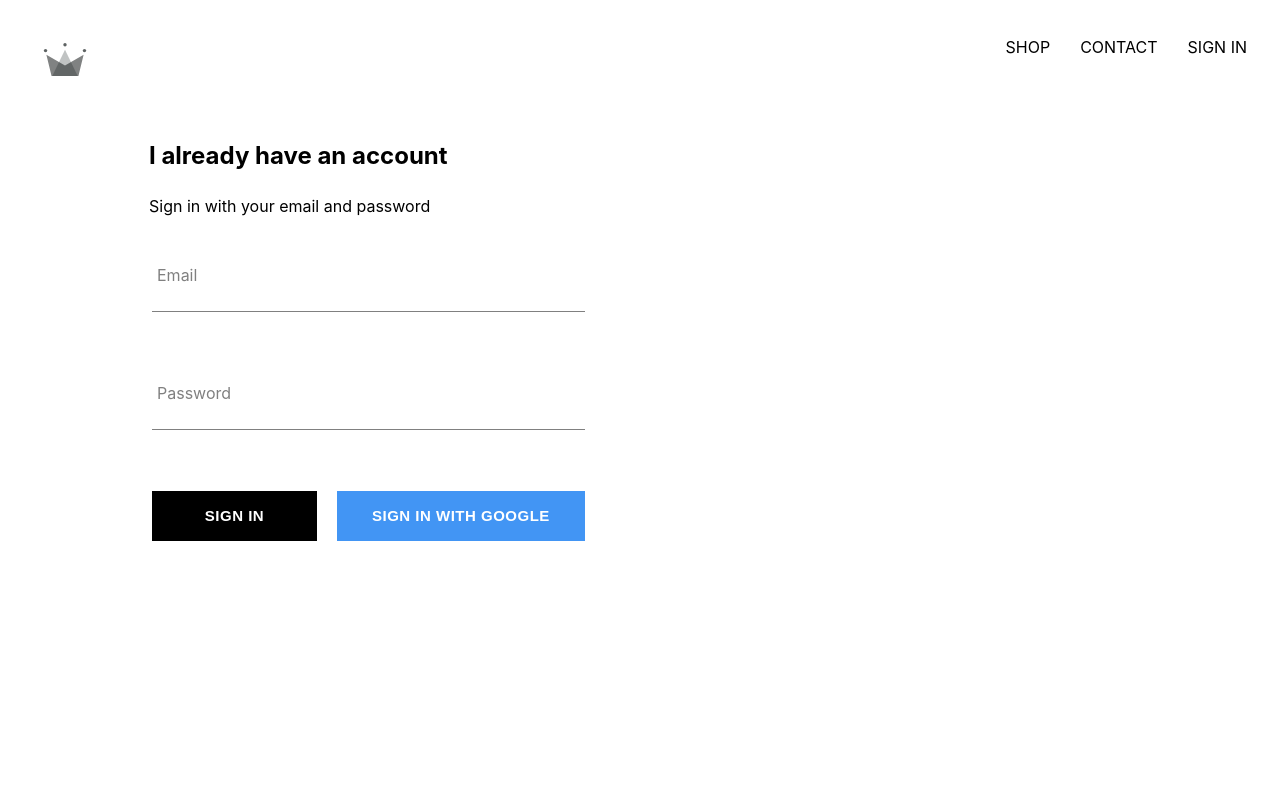
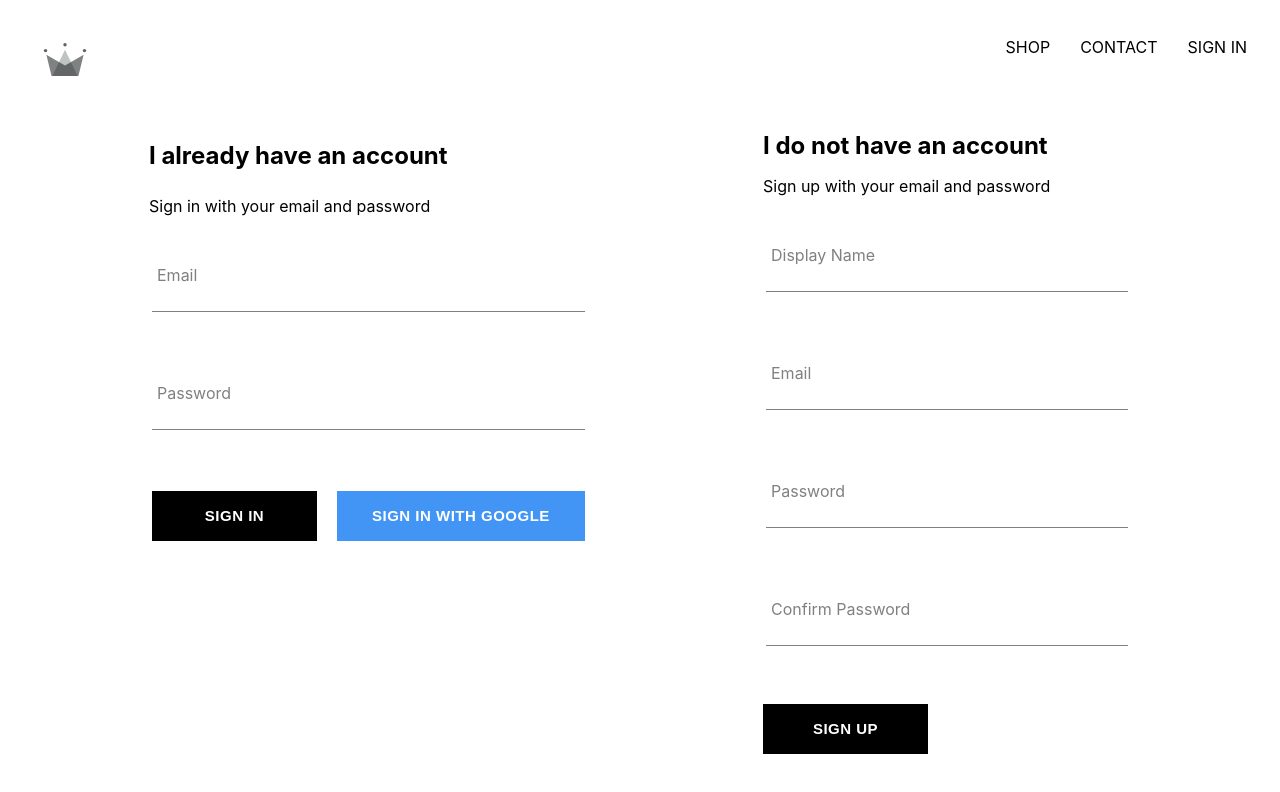
Before and after one commit to ARTtrz/crwn-clothing, a React (Create React App) app: page /signin in a window 1280 px wide. Shown: the top 792 px of the page. Built offline with nearby package versions, Linux system fonts and the light colour scheme; no server answers.

Commit message:
implemented firebase utlis

```diff
--- a/src/App.js
+++ b/src/App.js
@@ -9,7 +9,7 @@ import ShopPage from './pages/Shop/shop.component'
 import HomePage from './pages/Homepage/homepage.component'
 import Header from './components/Header/header.component';
 import SignInAndSignUpPage from './pages/Sign-in-and-sign-up/sign-in-and-sign-up.component';
-import { auth } from './firebase/firebase.utils'
+import { auth, createUserProfileDocument } from './firebase/firebase.utils'
 import React from 'react';
 
 
@@ -25,12 +25,26 @@ class App extends React.Component {
   unsubscribeFromAuth = null;
 
   componentDidMount() {
-    this.unsubscribeFromAuth = auth.onAuthStateChanged(user => {
-      this.setState({ currentUser: user });
+    this.unsubscribeFromAuth = auth.onAuthStateChanged(async userAuth => {
+      if (userAuth) {
+        const userRef = await createUserProfileDocument(userAuth);
 
-      console.log(user)
-    })
+        userRef.onSnapshot(snapShot => {
+          this.setState({
+            currentUser: {
+              id: snapShot.id,
+              ...snapShot.data()
+            }
+          });
+
+          console.log(this.state);
+        });
+      }
+
+      this.setState({ currentUser: userAuth });
+    });
   }
+
 
   componentWillUnmount() {
     this.unsubscribeFromAuth()
--- /dev/null
+++ b/src/components/Sign-up/sign-up.component.jsx
@@ -0,0 +1,108 @@
+import React from 'react';
+import FormInput from '../Form-input/form-input.component';
+import CustomButton from '../Custom-button/custom-button.component';
+import styles from './sign-up.module.scss'
+
+import { auth, createUserProfileDocument } from '../../firebase/firebase.utils';
+
+class SignUp extends React.Component {
+	constructor() {
+		super()
+
+
+		this.state = {
+			displayName: '',
+			email: '',
+			password: '',
+			confirmPassword: '',
+		}
+	}
+
+	handleSumbit = async event => {
+		event.preventDefault();
+
+		const { displayName, email, password, confirmPassword } = this.state;
+
+		if (password !== confirmPassword) {
+			alert("password don't match")
+			return;
+		}
+
+		try {
+			const { user } = await auth.createUserWithEmailAndPassword(email, password)
+
+			await createUserProfileDocument(user, { displayName });
+
+			this.setState(
+				{
+					displayName: '',
+					email: '',
+					password: '',
+					confirmPassword: '',
+				}
+			)
+		} catch (e) {
+			console.error(e);
+		}
+
+
+	}
+
+	handleChange = event => {
+		const { name, value } = event.target;
+
+		this.setState({ [name]: value });
+	}
+
+	render() {
+		const { displayName, email, password, confirmPassword } = this.state;
+		return (
+			<div className={styles.signUp}>
+				<h2 className={styles.title}>I do not have an account</h2>
+				<span>Sign up with your email and password</span>
+
+				<form className={styles.signUpForm} onSubmit={this.handleSumbit}>
+					<FormInput
+						type='text'
+						name='displayName'
+						value={displayName}
+						onChange={this.handleChange}
+						label='Display Name'
+						required
+					/>
+					<FormInput
+						type='email'
+						name='email'
+						value={email}
+						onChange={this.handleChange}
+						label='Email'
+						required
+					/>
+					<FormInput
+						type='password'
+						name='password'
+						value={password}
+						onChange={this.handleChange}
+						label='Password'
+						required
+					/>
+					<FormInput
+						type='password'
+						name='confirmPassword'
+						value={confirmPassword}
+						onChange={this.handleChange}
+						label='Confirm Password'
+						required
+					/>
+					<CustomButton type='submit'>SIGN UP</CustomButton>
+
+
+
+				</form>
+
+			</div>
+		)
+	}
+}
+
+export default SignUp
--- /dev/null
+++ b/src/components/Sign-up/sign-up.module.scss
@@ -0,0 +1,9 @@
+.signUp{
+	display: flex;
+	flex-direction: column;
+	width: 380px;
+
+	.title{
+		margin: 10px 0;
+	}
+}
--- a/src/firebase/firebase.utils.js
+++ b/src/firebase/firebase.utils.js
@@ -12,6 +12,36 @@ const config = {
 	measurementId: "G-T5943V3JKR"
 };
 
+export const createUserProfileDocument = async (userAuth, additionalData) => {
+	if (!userAuth) return;
+
+	const userRef = firestore.doc(`users/${userAuth.uid}`)
+
+	const snapShot = await userRef.get();
+
+	console.log(snapShot)
+
+	if (!snapShot.exists) {
+		const { displayName, email } = userAuth;
+		const createdAt = new Date();
+
+		try {
+			await userRef.set({
+				displayName,
+				email,
+				createdAt,
+				...additionalData
+			})
+		} catch (error) {
+			console.log('error creating user', error.message);
+
+		}
+	}
+
+	return userRef;
+
+}
+
 firebase.initializeApp(config);
 
 export const auth = firebase.auth();
--- a/src/pages/Sign-in-and-sign-up/sign-in-and-sign-up.component.jsx
+++ b/src/pages/Sign-in-and-sign-up/sign-in-and-sign-up.component.jsx
@@ -1,11 +1,14 @@
 import React from 'react';
 import SignIn from '../../components/Sign-in/sign-in.component';
+import SignUp from '../../components/Sign-up/sign-up.component';
 import styles from './sign-in-and-sign-up.module.scss'
+
 
 const SignInAndSignUpPage = () => {
 	return (
 		<div className={styles.signInAndSignUpPage}>
 			<SignIn />
+			<SignUp />
 		</div>
 	)
 }
--- a/src/pages/Sign-in-and-sign-up/sign-in-and-sign-up.module.scss
+++ b/src/pages/Sign-in-and-sign-up/sign-in-and-sign-up.module.scss
@@ -3,4 +3,5 @@
   	display: flex;
   	justify-content: space-between;
   	margin: 30px auto;
+
 }
```
